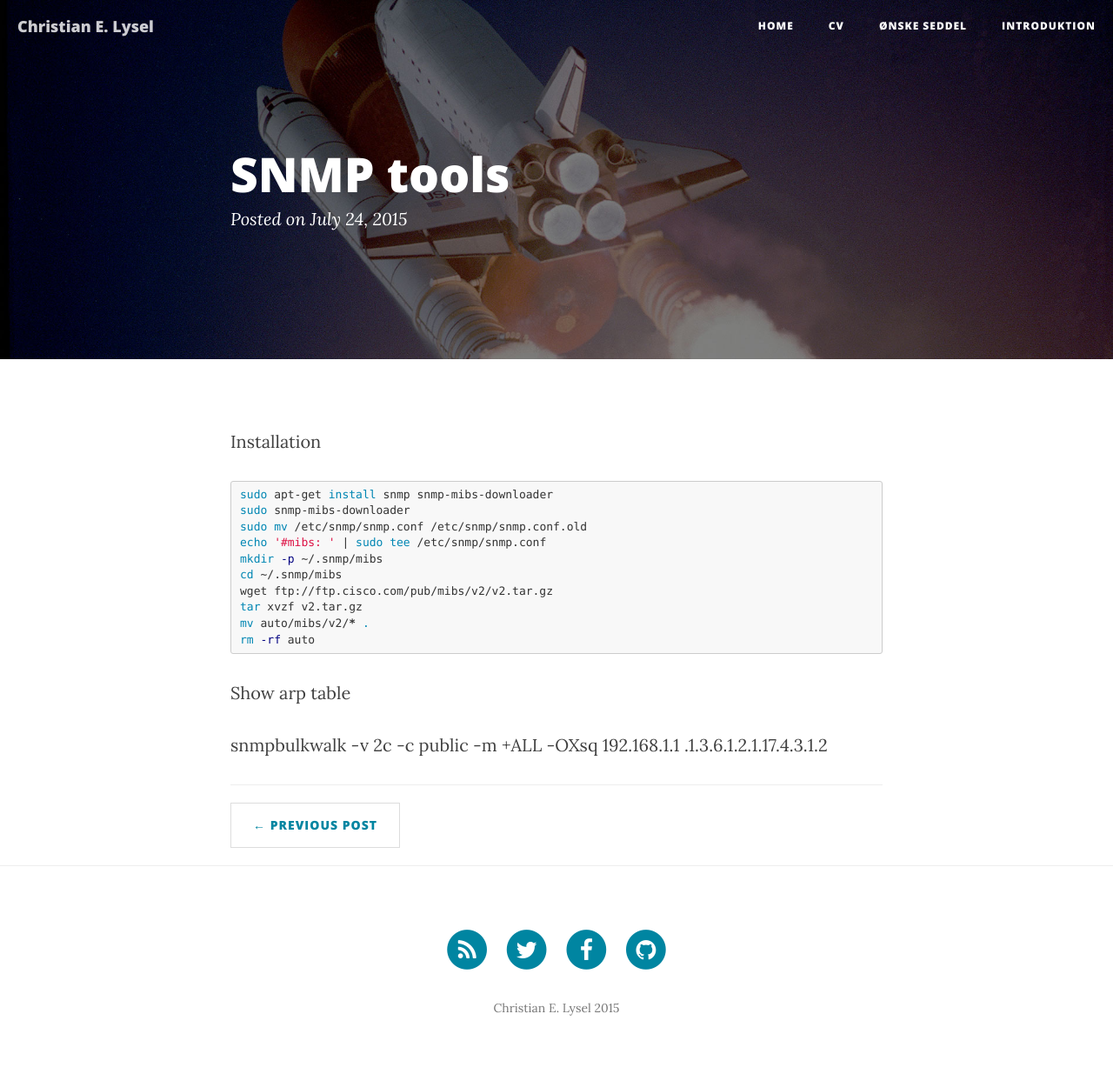
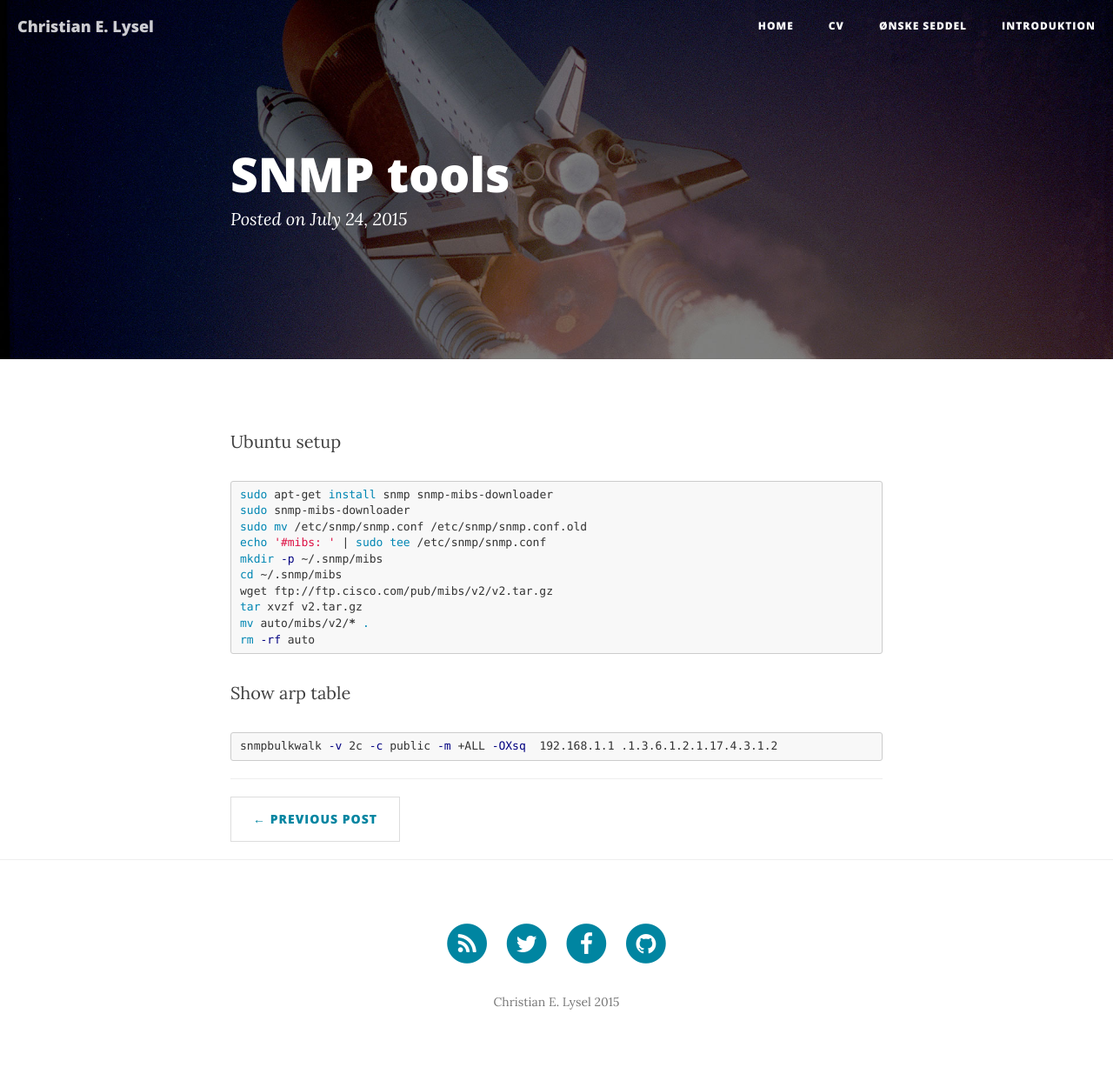
Before and after one commit to clysel/christian.lysel.net, a Jekyll site: the page built from _posts/2015-07-24-snmp.markdown, in a window 1280 px wide. Shown: the whole page at 87% size. Built offline with Jekyll 4.4.1, drawn with Linux system fonts in a browser that asks for light colours; nearby versions of some CDN libraries.

Commit message:
highlight the show arp table example

```diff
--- a/_posts/2015-07-24-snmp.markdown
+++ b/_posts/2015-07-24-snmp.markdown
@@ -4,7 +4,7 @@ header-img: "img/post-bg-01.jpg"
 title: SNMP tools
 ---
 
-Installation
+Ubuntu setup
 {% highlight bash %}
 sudo apt-get install snmp snmp-mibs-downloader
 sudo snmp-mibs-downloader
@@ -21,4 +21,6 @@ rm -rf auto
 
 Show arp table
 
+{% highlight bash %}
 snmpbulkwalk -v 2c -c public -m +ALL -OXsq  192.168.1.1 .1.3.6.1.2.1.17.4.3.1.2
+{% endhighlight bash %}
```
